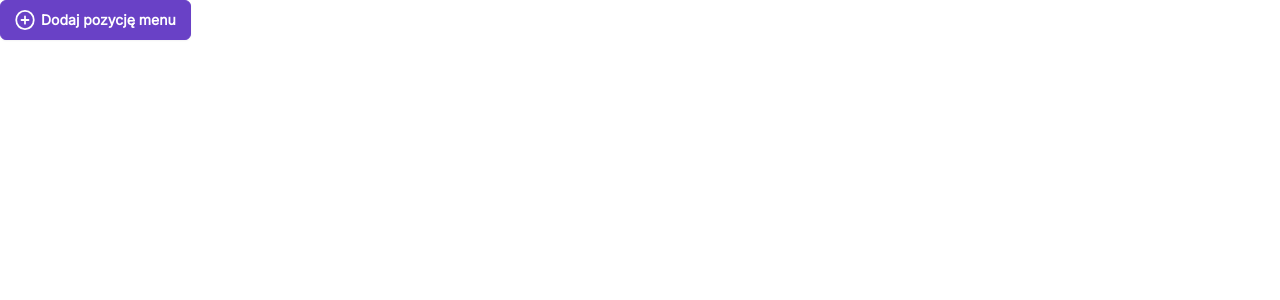
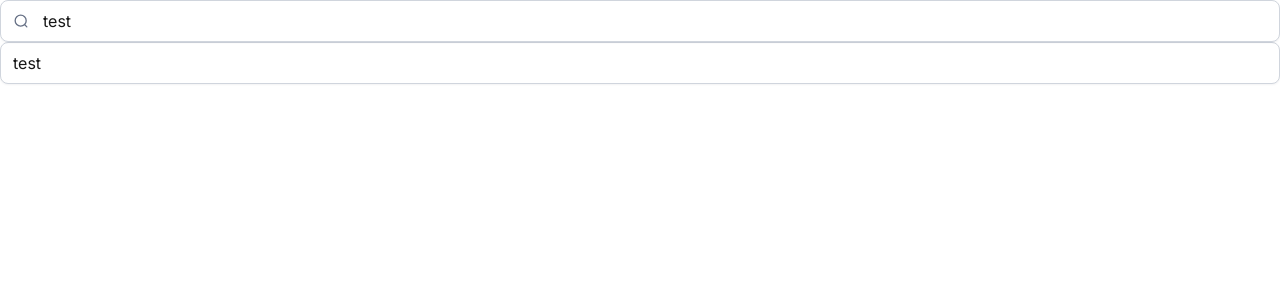
Before and after one commit to bat098/droplo, a Next.js app: page / in a window 1280 px wide. Shown: the top 300 px of the page. Built offline with nearby package versions, Linux system fonts and the light colour scheme.

Commit message:
feat: :sparkles: add TextField Component

```diff
--- a/package.json
+++ b/package.json
@@ -10,6 +10,7 @@
     "prepare": "husky"
   },
   "dependencies": {
+    "clsx": "^2.1.1",
     "lint-staged": "^15.2.10",
     "next": "15.0.3",
     "react": "19.0.0-rc-66855b96-20241106",
--- /dev/null
+++ b/src/app/components/TextField/TextField.tsx
@@ -0,0 +1,17 @@
+import React from "react"
+import { TextFieldInterface } from "./TextField.types"
+import TextFieldBase from "./components/TextFieldBase/TextFieldBase"
+import InputGroup from "./components/InputGroup/InputGroup"
+import clsx from "clsx"
+
+const TextField = ({ icon, className, ...rest }: TextFieldInterface) => {
+  return icon ? (
+    <InputGroup startElement={icon}>
+      {<TextFieldBase className={clsx("ps-[42px]", className)} {...rest} />}
+    </InputGroup>
+  ) : (
+    <TextFieldBase className={className} {...rest} />
+  )
+}
+
+export default TextField
--- /dev/null
+++ b/src/app/components/TextField/TextField.types.ts
@@ -0,0 +1,5 @@
+import { TextFieldBaseInterface } from "./components/TextFieldBase/TextFieldBase.types"
+
+export interface TextFieldInterface extends TextFieldBaseInterface {
+  icon?: React.ReactNode
+}
--- /dev/null
+++ b/src/app/components/TextField/components/InputGroup/InputGroup.tsx
@@ -0,0 +1,16 @@
+import React from "react"
+import { InputGroupInterface } from "./InputGroup.types"
+
+const InputGroup = (props: InputGroupInterface) => {
+  const { startElement, children } = props
+  return (
+    <div className="relative">
+      <div className="absolute w-[42px] h-full flex justify-center items-center">
+        <div className="w-[14px]">{startElement}</div>
+      </div>
+      {children}
+    </div>
+  )
+}
+
+export default InputGroup
--- /dev/null
+++ b/src/app/components/TextField/components/InputGroup/InputGroup.types.ts
@@ -0,0 +1,4 @@
+export interface InputGroupInterface {
+  startElement: React.ReactNode
+  children: React.ReactNode
+}
--- /dev/null
+++ b/src/app/components/TextField/components/TextFieldBase/TextFieldBase.tsx
@@ -0,0 +1,32 @@
+import React from "react"
+import { TextFieldBaseInterface } from "./TextFieldBase.types"
+import clsx from "clsx"
+
+const TextFieldBase = (props: TextFieldBaseInterface) => {
+  const {
+    value,
+    onChange,
+    innerRef,
+    disabled,
+    placeholder,
+    className,
+    ...rest
+  } = props
+
+  return (
+    <input
+      value={value}
+      onChange={onChange}
+      ref={innerRef}
+      disabled={disabled}
+      placeholder={placeholder}
+      className={clsx(
+        className,
+        "text-base border border-lightGray rounded-lg py-2 px-3 outline-none placeholder-grayishPurple w-full shadow-primaryShadow"
+      )}
+      {...rest}
+    />
+  )
+}
+
+export default TextFieldBase
--- /dev/null
+++ b/src/app/components/TextField/components/TextFieldBase/TextFieldBase.types.ts
@@ -0,0 +1,8 @@
+export interface TextFieldBaseInterface {
+  value: string
+  onChange: React.ChangeEventHandler<HTMLInputElement>
+  innerRef?: React.RefObject<HTMLInputElement>
+  disabled?: boolean
+  placeholder?: string
+  className?: string
+}
--- a/src/app/page.tsx
+++ b/src/app/page.tsx
@@ -1,18 +1,31 @@
-import Image from "next/image"
-import Button from "./components/Button/Button"
+"use client"
+
+import TextField from "./components/TextField/TextField"
+import { useState } from "react"
 
 export default function Home() {
+  const [value, setValue] = useState("test")
+
+  const handleOnChange = (e: React.ChangeEvent<HTMLInputElement>) => {
+    setValue(e.target.value)
+  }
+
   return (
     <div>
-      <Button
+      <TextField
+        value={value}
+        onChange={handleOnChange}
         icon={
-          <Image src="/icons/add.svg" width={20} height={20} alt="add icon" />
+          <img
+            src="/icons/magnifier.svg"
+            width={20}
+            height={20}
+            alt="magnifier icon"
+            color="red"
+          />
         }
-        variant="contained"
-        color="purple"
-      >
-        Dodaj pozycję menu
-      </Button>
+      />
+      <TextField value={value} onChange={handleOnChange} placeholder="test" />
     </div>
   )
 }
```
Also changed, not shown: 1 other file (tests, documents, lock files or other folders).
